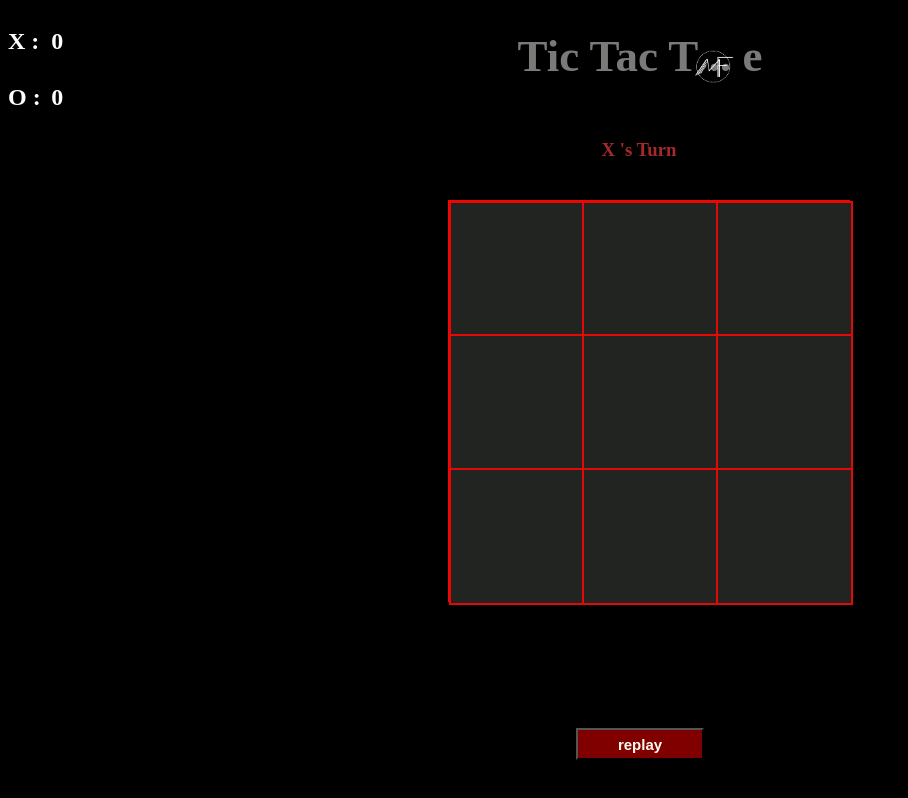
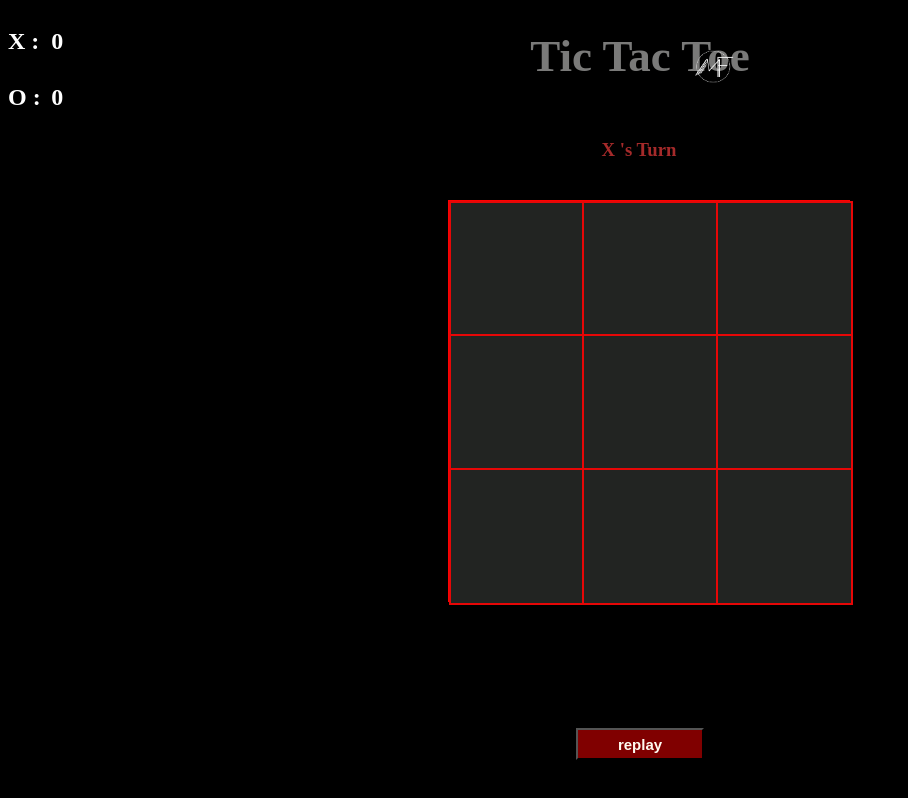
Before and after one commit to forkanimahdi/tic-tac-toe, a plain HTML site: page index.html in a window 1280 px wide. Shown: the whole page, without its empty margins (0-908 px from the left). Drawn offline with Linux system fonts and the light colour scheme.

Commit message:
Update index.html

```diff
--- a/index.html
+++ b/index.html
@@ -8,7 +8,7 @@
     <link rel="stylesheet" href="ttt.css">
 </head>
 <body>
-    <h1>Tic Tac T .. e </h1>
+    <h1>Tic Tac Toe </h1>
     <img src="images/mylogo.png" alt="">
     <h3 id="player"></h3>
 <div class="score">
```
